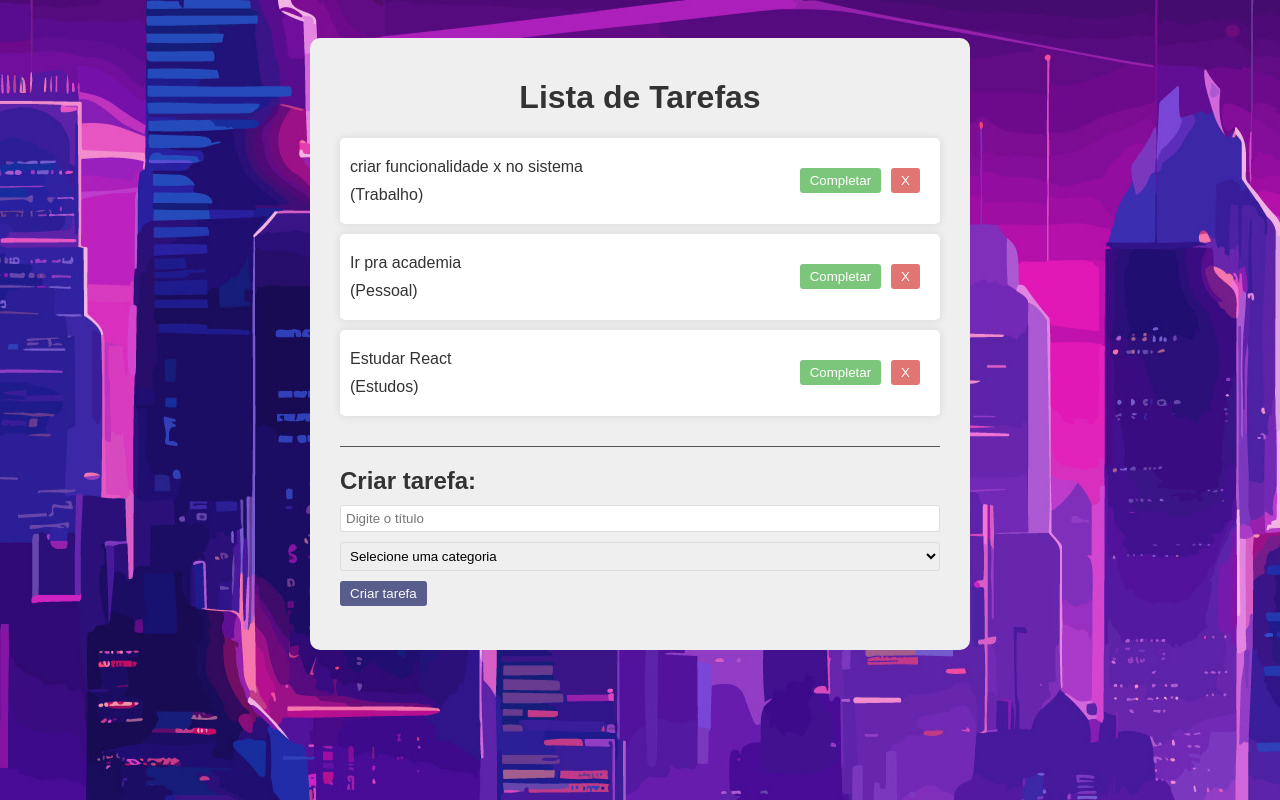
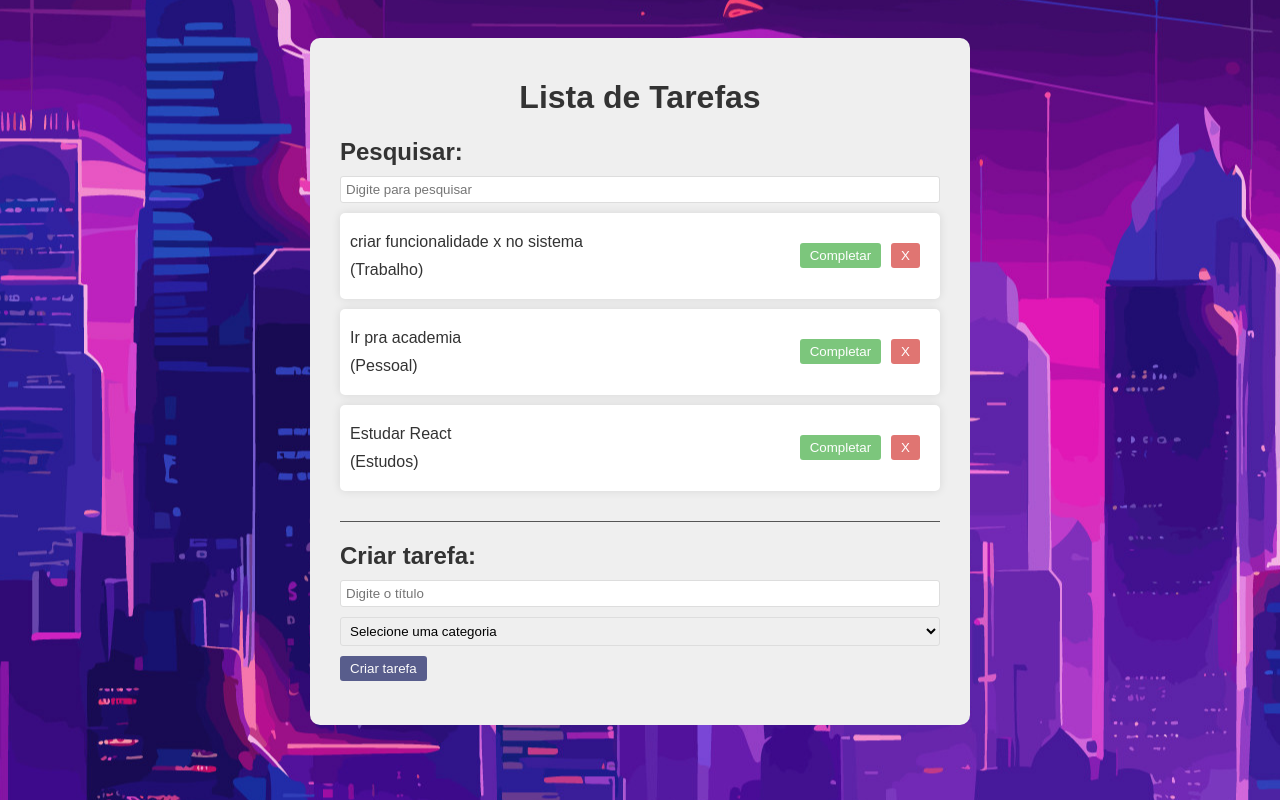
Before and after one commit to GitDavidJr/To-Do-List, a React (Vite) app: page / in a window 1280 px wide. Built offline with nearby package versions, Linux system fonts and the light colour scheme.

Commit message:
feat(todoList): search

```diff
--- a/src/App.jsx
+++ b/src/App.jsx
@@ -2,8 +2,12 @@ import { useState } from "react";
 import "./App.css";
 import Todo from "./components/todo";
 import TodoForm from "./components/TodoForm";
+import Search from "./components/Search";
 
 function App() {
+
+  const [search, setSearch] = useState("")
+
   const [todos, setTodos] = useState([
     {
       id: 1,
@@ -59,8 +63,9 @@ function App() {
   return (
     <div className="app">
       <h1>Lista de Tarefas</h1>
+      <Search search={search} setSearch={setSearch}/>
       <div className="todo-list">
-        {todos.map((todo) => (
+        {todos.filter((todo) => todo.text.toLowerCase().includes(search.toLowerCase())).map((todo) => (
           <Todo
             key={todo.id}
             todo={todo}
--- a/src/components/Search.jsx
+++ b/src/components/Search.jsx
@@ -1,4 +1,4 @@
-const Search = (search, setSearch) => {
+const Search = ({ search, setSearch }) => {
   return (
     <div className="search">
       <h2>Pesquisar:</h2>
@@ -6,7 +6,7 @@ const Search = (search, setSearch) => {
         type="text"
         value={search}
         onChange={(e) => setSearch(e.target.value)}
-        placeholder="Digite para pesquisar..."
+        placeholder="Digite para pesquisar"
       />
     </div>
   );
```
